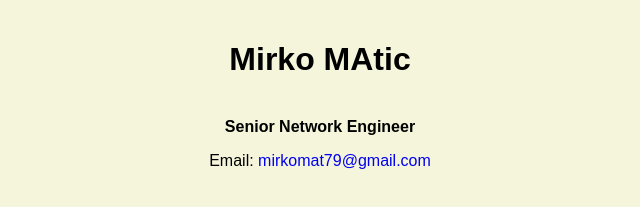
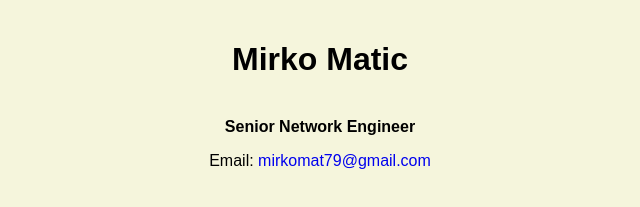
Before and after one commit to mirkomat79/mirkomat79.github.io, a plain HTML site: page resume.html in a window 1280 px wide. Shown: the part 435-642 px from the top of the page, 320-960 px from the left. Drawn offline with Linux system fonts and the light colour scheme.

Commit message:
Update resume.html

```diff
--- a/resume.html
+++ b/resume.html
@@ -10,8 +10,7 @@
     <link rel="FaviconIcon" href="favicon.ico" type="image/x-icon">
     <link rel="shortcut" href="favicon.ico" type="image/x-icon">
     <meta name="viewport" content="width=device-width, initial-scale=1, shrink-to-fit=no">
-    <meta name="name" content="Mirkova stranica">
-    <meta name="robots" content="noindex, nofollow"
+    <meta name="name" content="Mirko's page">
   </header>
 
   <body>
@@ -19,7 +18,7 @@
 
     <img src="images/headshot.jpg" alt="Mirkos headshot" width="20%">
 
-    <h1>Mirko MAtic</h1>
+    <h1>Mirko Matic</h1>
     <h4>Senior Network Engineer</h4>
 
     <p>Email: <a href="mailto:mirkomat79@gmail.com" target="_blank">mirkomat79@gmail.com</a></p>
```
